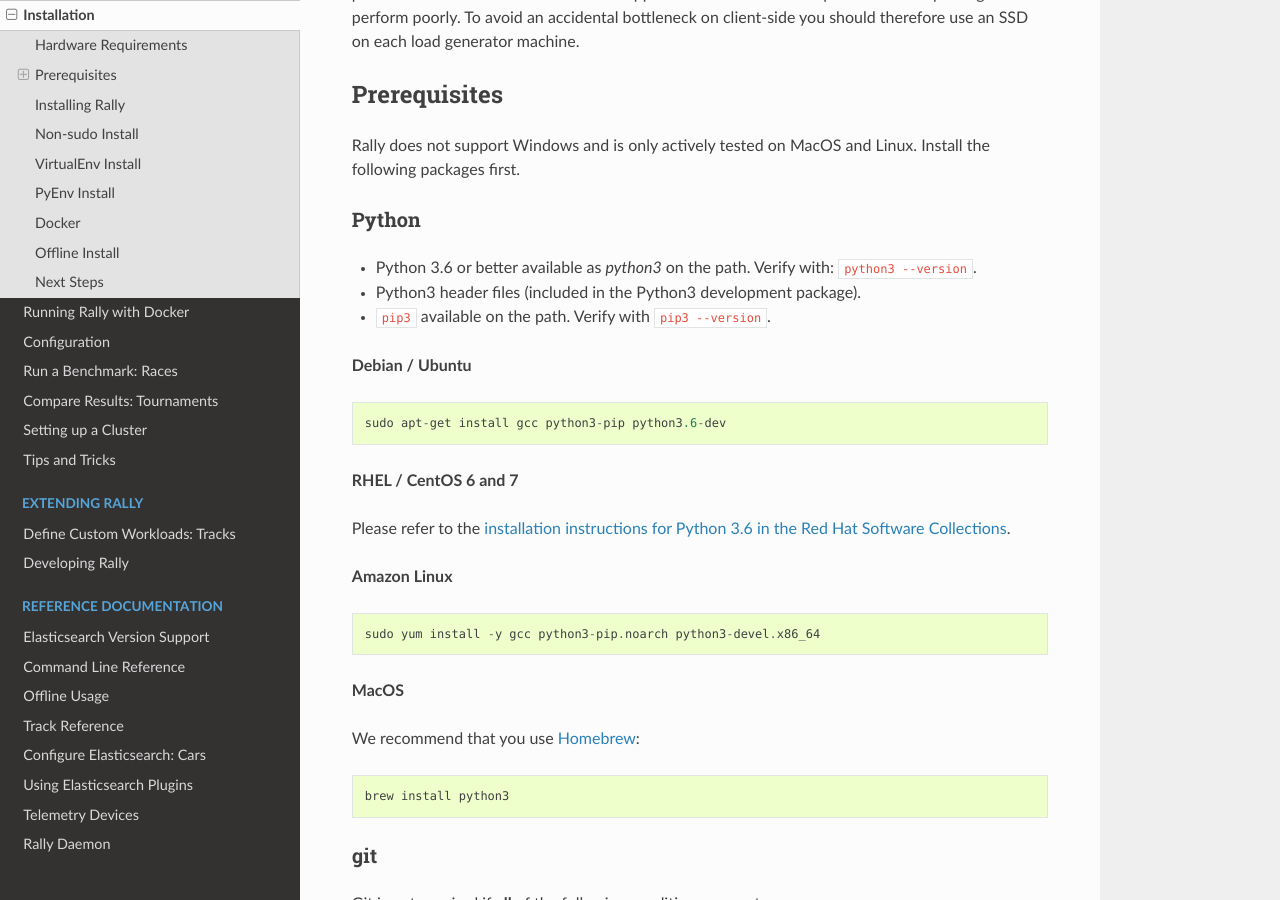
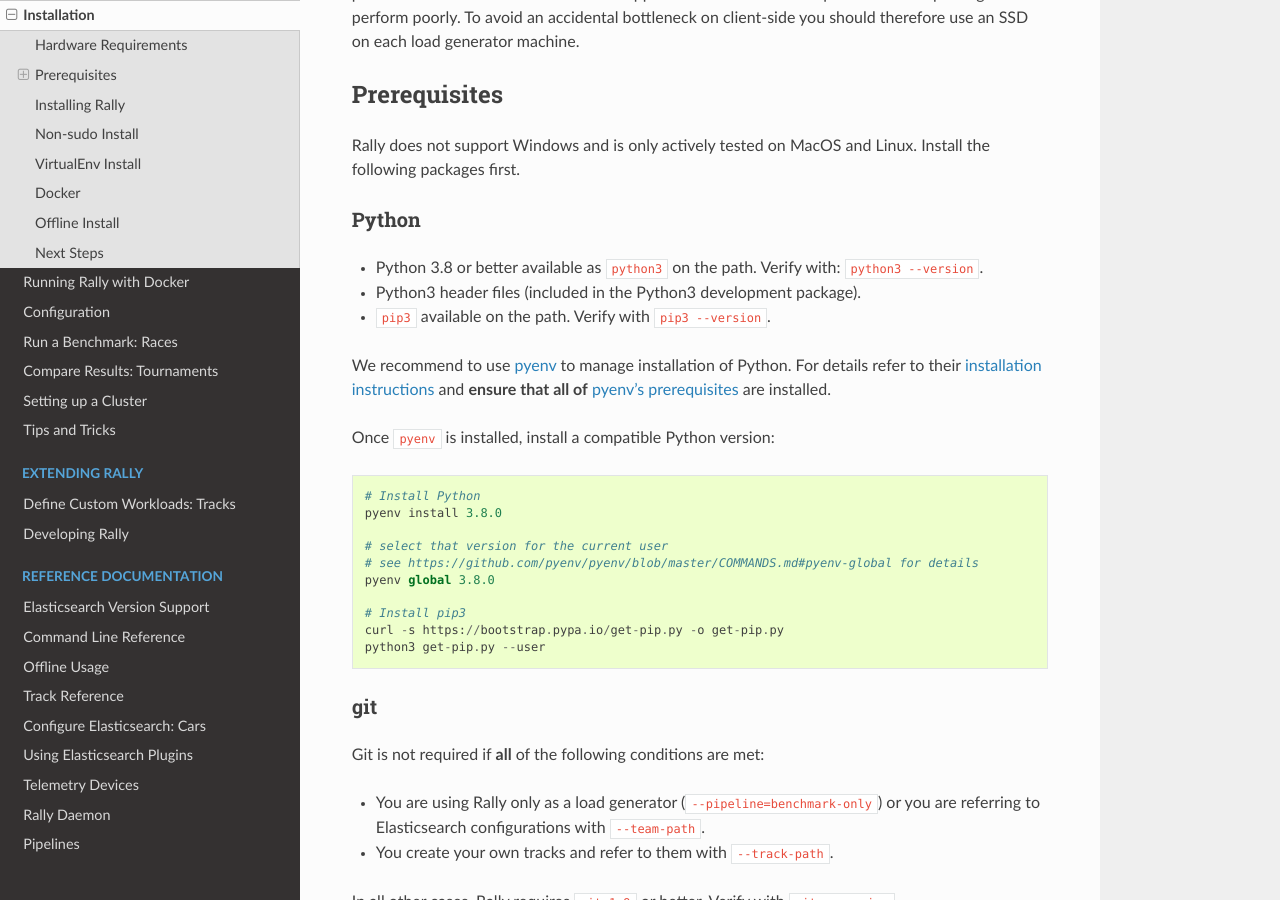
Before and after one commit to elastic/rally, a Sphinx documentation site: the page built from docs/install.rst, in a window 1280 px wide and 900 px high, scrolled down 354 px. Built offline with Sphinx 7.4.7 and the Read the Docs theme 2.0.0, drawn with Linux system fonts in a browser that asks for light colours; some of the changed text lies outside the part shown.

Commit message:
Bump minimum Python version to 3.8 (#934)
With this commit we require at least Python 3.8 for Rally. This is done
as a preparation for Rally's new load generator which requires certain
Python 3.8 features (contextvars, madvise) and uses asyncio internally
which has been improved in more recent versions of Python.

```diff
--- a/README.rst
+++ b/README.rst
@@ -28,7 +28,7 @@
 
 **Note**: If you actively develop on Elasticsearch, we recommend that you `install Rally in development mode <https://esrally.readthedocs.io/en/latest/developing.html#installation-instructions-for-development>`_ instead as Elasticsearch is fast moving and Rally always adapts accordingly to the latest master version.
 
-Install Python 3.5+ including ``pip3``, git 1.9+ and an `appropriate JDK to run Elasticsearch <https://www.elastic.co/support/matrix#matrix_jvm>`_ Be sure that ``JAVA_HOME`` points to that JDK. Then run the following command, optionally prefixed by ``sudo`` if necessary::
+Install Python 3.8+ including ``pip3``, git 1.9+ and an `appropriate JDK to run Elasticsearch <https://www.elastic.co/support/matrix#matrix_jvm>`_ Be sure that ``JAVA_HOME`` points to that JDK. Then run the following command, optionally prefixed by ``sudo`` if necessary::
 
     pip3 install esrally
 
--- a/docs/docker.rst
+++ b/docs/docker.rst
@@ -133,7 +133,7 @@
 
 To further examine the contents we can bind mount it from another image e.g.::
 
-    $ docker run --rm -i -v=96256462c3a1f61120443e6d69d9cb0091b28a02234318bdabc52b6801972199:/rallyvolume -ti python:3.7.3-slim /bin/bash
+    $ docker run --rm -i -v=96256462c3a1f61120443e6d69d9cb0091b28a02234318bdabc52b6801972199:/rallyvolume -ti python:3.8.2-slim /bin/bash
     root@9a7dd7b3d8df:/# cd /rallyvolume/
     root@9a7dd7b3d8df:/rallyvolume# ls
     root@9a7dd7b3d8df:/rallyvolume/.rally# ls
--- a/docs/install.rst
+++ b/docs/install.rst
@@ -13,35 +13,29 @@
 
 Rally does not support Windows and is only actively tested on MacOS and Linux. Install the following packages first.
 
+.. _install_python:
+
 Python
 ~~~~~~
 
-* Python 3.6 or better available as `python3` on the path. Verify with: ``python3 --version``.
+* Python 3.8 or better available as ``python3`` on the path. Verify with: ``python3 --version``.
 * Python3 header files (included in the Python3 development package).
 * ``pip3`` available on the path. Verify with ``pip3 --version``.
 
-**Debian / Ubuntu**
+We recommend to use `pyenv <https://github.com/pyenv/pyenv>`_ to manage installation of Python. For details refer to their `installation instructions <https://github.com/pyenv/pyenv#installation>`_ and **ensure that all of** `pyenv's prerequisites <https://github.com/pyenv/pyenv/wiki/common-build-problems#prerequisites>`_ are installed.
 
-::
+Once ``pyenv`` is installed, install a compatible Python version::
 
-    sudo apt-get install gcc python3-pip python3.6-dev
+    # Install Python
+    pyenv install 3.8.0
 
+    # select that version for the current user
+    # see https://github.com/pyenv/pyenv/blob/master/COMMANDS.md#pyenv-global for details
+    pyenv global 3.8.0
 
-**RHEL / CentOS 6 and 7**
-
-Please refer to the `installation instructions for Python 3.6 in the Red Hat Software Collections <https://www.softwarecollections.org/en/scls/rhscl/rh-python36/>`_.
-
-**Amazon Linux**
-
-::
-
-    sudo yum install -y gcc python3-pip.noarch python3-devel.x86_64
-
-**MacOS**
-
-We recommend that you use `Homebrew <https://brew.sh/>`_::
-
-    brew install python3
+    # Install pip3
+    curl -s https://bootstrap.pypa.io/get-pip.py -o get-pip.py
+    python3 get-pip.py --user
 
 git
 ~~~
@@ -104,7 +98,7 @@
 If you don't want to use ``sudo`` when installing Rally, installation is still possible but a little more involved:
 
 1. Specify the ``--user`` option when installing Rally (step 2 above), so the command to be issued is: ``python3 setup.py develop --user``.
-2. Check the output of the install script or lookup the `Python documentation on the variable site.USER_BASE <https://docs.python.org/3.5/library/site.html#site.USER_BASE>`_ to find out where the script is located. On Linux, this is typically ``~/.local/bin``.
+2. Check the output of the install script or lookup the `Python documentation on the variable site.USER_BASE <https://docs.python.org/3/library/site.html#site.USER_BASE>`_ to find out where the script is located. On Linux, this is typically ``~/.local/bin``.
 
 You can now either add ``~/.local/bin`` to your path or invoke Rally via ``~/.local/bin/esrally`` instead of just ``esrally``.
 
@@ -118,13 +112,6 @@
 3. Install Rally with ``pip install esrally``
 
 Whenever you want to use Rally, run the activation script (step 2 above) first.  When you are done, simply execute ``deactivate`` in the shell to exit the virtual environment.
-
-PyEnv Install
-------------------
-
-Rally can be tested with different Python versions and it uses pyenv to manage them.
-
-Please refer to PyEnv `installation instructions <https://github.com/pyenv/pyenv#installation>`_.
 
 Docker
 ------
--- a/docs/quickstart.rst
+++ b/docs/quickstart.rst
@@ -6,7 +6,7 @@
 Install
 -------
 
-Install Python 3.6+ including ``pip3``, git 1.9+ and an `appropriate JDK to run Elasticsearch <https://www.elastic.co/support/matrix#matrix_jvm>`_ Be sure that ``JAVA_HOME`` points to that JDK. Then run the following command, optionally prefixed by ``sudo`` if necessary::
+Install Python 3.8+ including ``pip3``, git 1.9+ and an `appropriate JDK to run Elasticsearch <https://www.elastic.co/support/matrix#matrix_jvm>`_ Be sure that ``JAVA_HOME`` points to that JDK. Then run the following command, optionally prefixed by ``sudo`` if necessary::
 
     pip3 install esrally
 
--- a/esrally/__init__.py
+++ b/esrally/__init__.py
@@ -72,8 +72,8 @@
 
 
 def check_python_version():
-    if sys.version_info.major != 3 or sys.version_info.minor < 6:
-        raise RuntimeError("Rally requires at least Python 3.6 but you are using:\n\nPython %s" % str(sys.version))
+    if sys.version_info.major != 3 or sys.version_info.minor < 8:
+        raise RuntimeError("Rally requires at least Python 3.8 but you are using:\n\nPython %s" % str(sys.version))
 
 
 def doc_link(path=None):
--- a/setup.py
+++ b/setup.py
@@ -37,7 +37,7 @@
 long_description = str_from_file("README.rst")
 
 # tuples of (major, minor) of supported Python versions ordered from lowest to highest
-supported_python_versions = [(3, 6), (3, 7), (3, 8)]
+supported_python_versions = [(3, 8)]
 
 ################################################################################################
 #
```
Also changed, not shown: docs/migrate.rst (+8 -0 lines), 5 other files.
